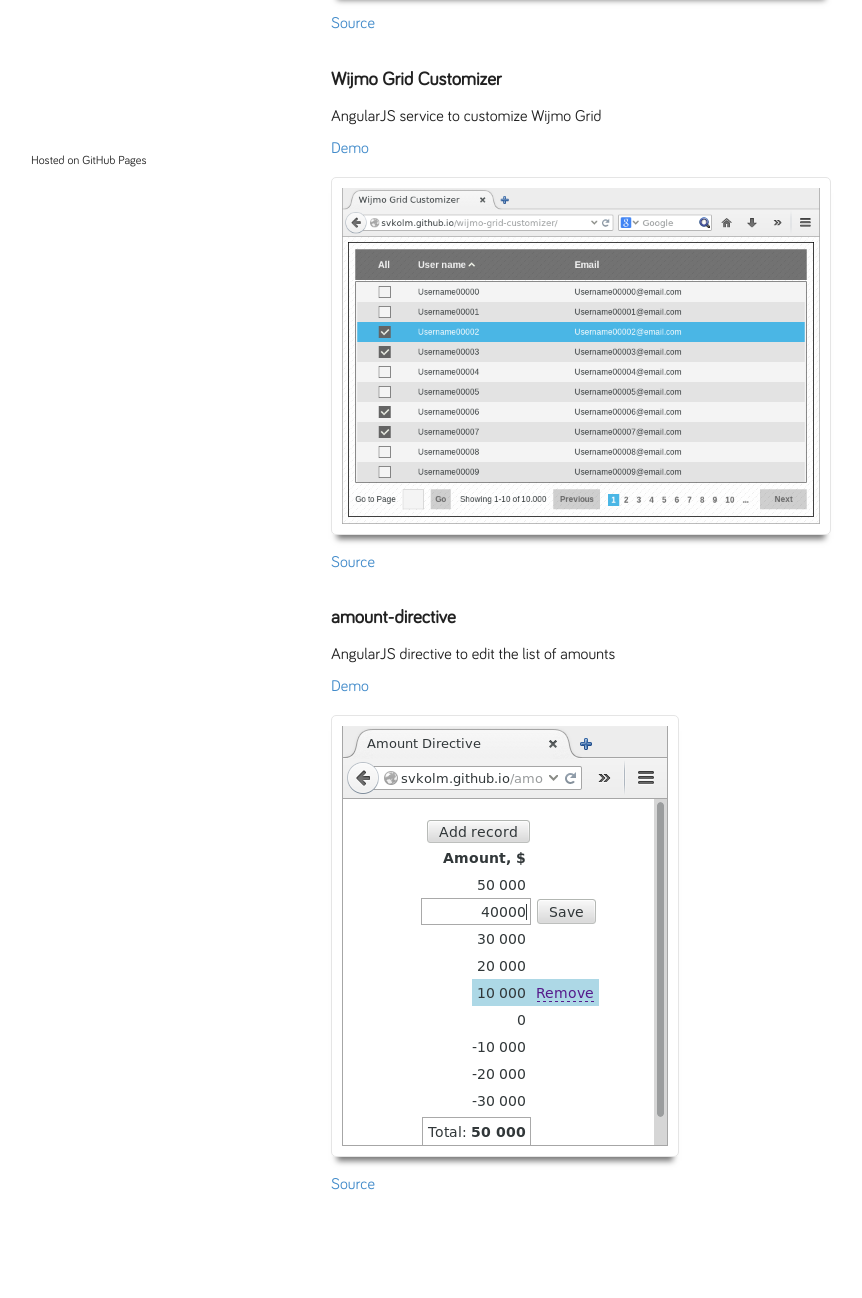
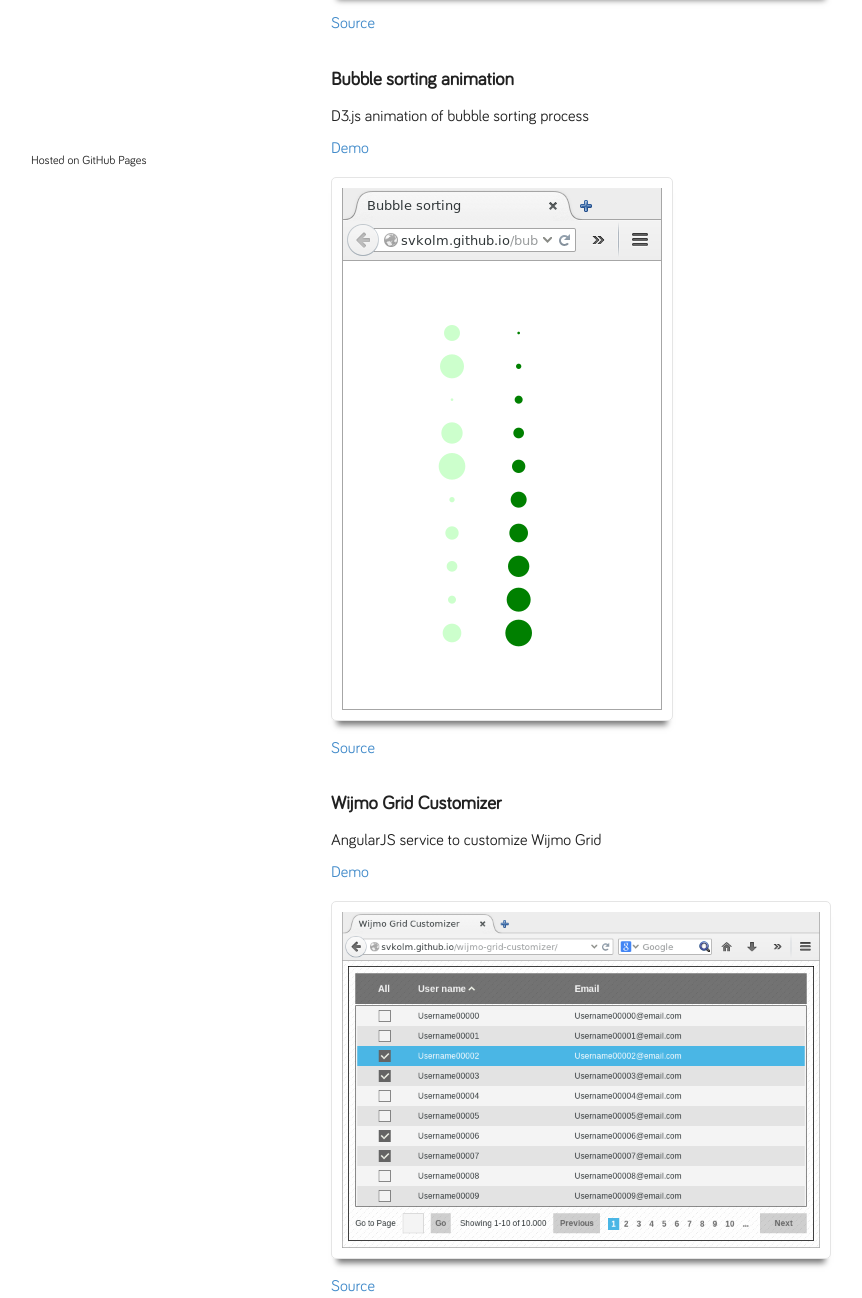
Before and after one commit to svkolm/svkolm.github.io, a plain HTML site: page index.html in a window 1280 px wide. Shown: the part 571-1869 px from the top of the page, without its empty margins (234-1096 px from the left). Before the commit the page ends 1824 px from the top, so only its background shows below. Drawn offline with Linux system fonts and the light colour scheme.

Commit message:
add bubble-sorting-animation

```diff
--- a/index.html
+++ b/index.html
@@ -25,6 +25,14 @@
     </article>
 
     <article>
+      <h3>Bubble sorting animation</h3>
+      <p>D3.js animation of bubble sorting process</p>
+      <a href="http://svkolm.github.io/bubble-sorting-animation/">Demo</a>
+      <img src="assets/bubble-sorting-animation.png" />
+      <a href="https://github.com/svkolm/bubble-sorting-animation/">Source</a>
+    </article>
+
+    <article>
       <h3>Wijmo Grid Customizer</h3>
       <p>AngularJS service to customize Wijmo Grid</p>
       <a href="http://svkolm.github.io/wijmo-grid-customizer/">Demo</a>
```
Also changed, not shown: assets/bubble-sorting-animation.png (added).
